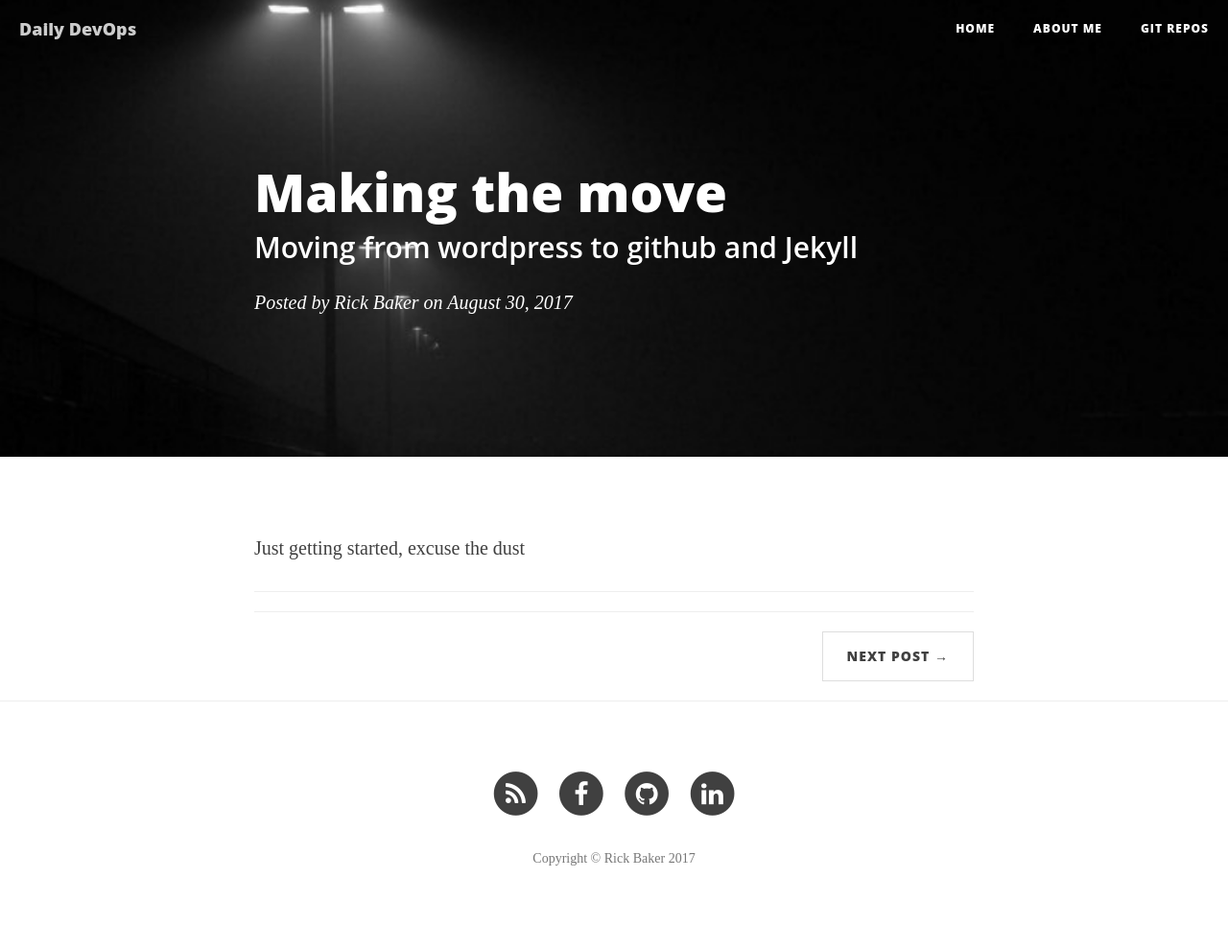
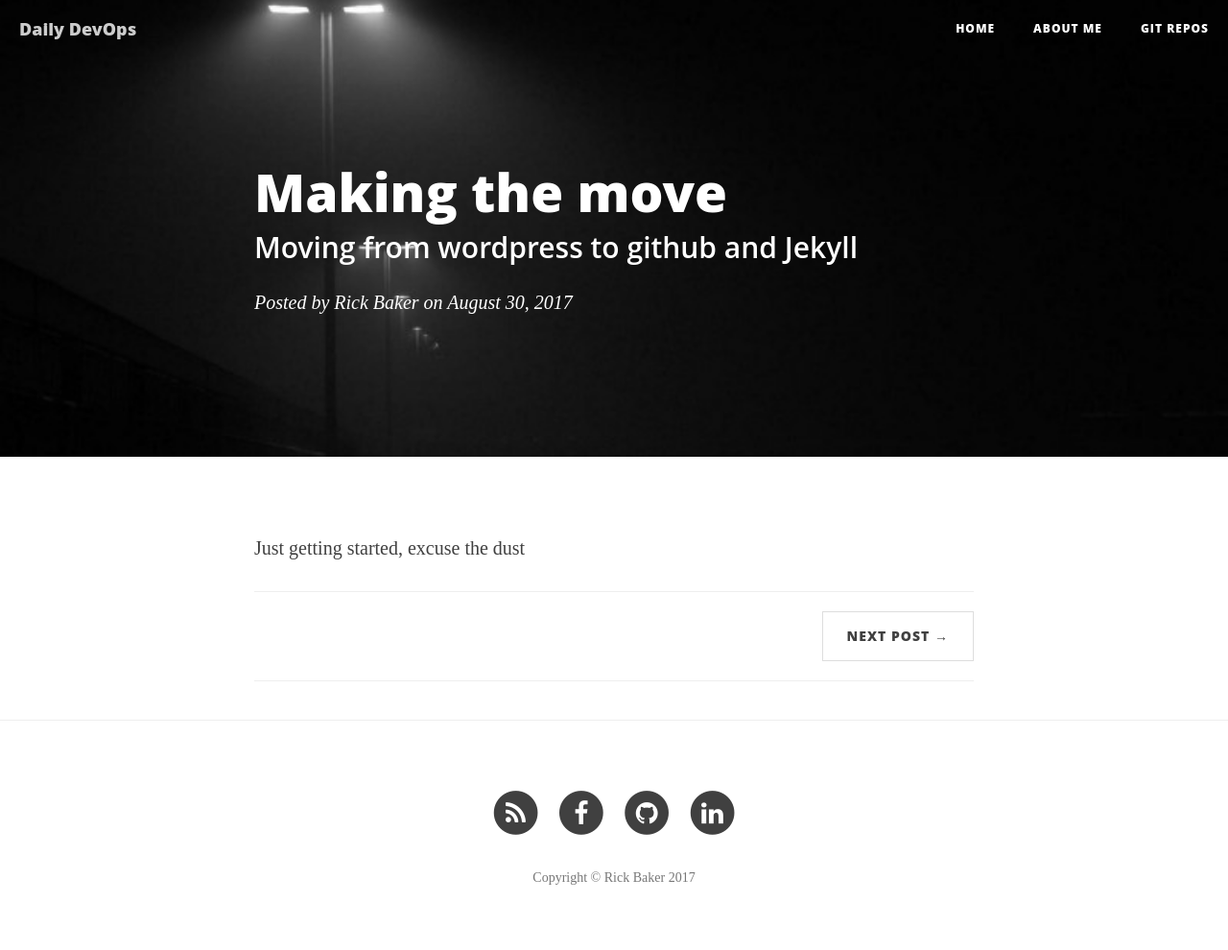
Before and after one commit to ricktbaker/ricktbaker.github.io, a Jekyll site: the page built from _posts/2017-08-30-getting-started.markdown, in a window 1280 px wide. Shown: the whole page at 96% size. Built offline with Jekyll 4.4.1, drawn with Linux system fonts in a browser that asks for light colours; nearby versions of some CDN libraries; some web fonts are replaced; comment, search, counter and statistics services are not loaded.

Commit message:
initial checkin

```diff
--- a/_layouts/post.html
+++ b/_layouts/post.html
@@ -38,10 +38,6 @@
 
                 <hr>
 
-                {% include disqus.html %}
-
-                <hr>
-
                 <ul class="pager">
                     {% if page.previous.url %}
                     <li class="previous">
@@ -55,6 +51,9 @@
                     {% endif %}
                 </ul>
 
+                <hr>
+                {% include disqus.html %}
+
             </div>
         </div>
     </div>
```
